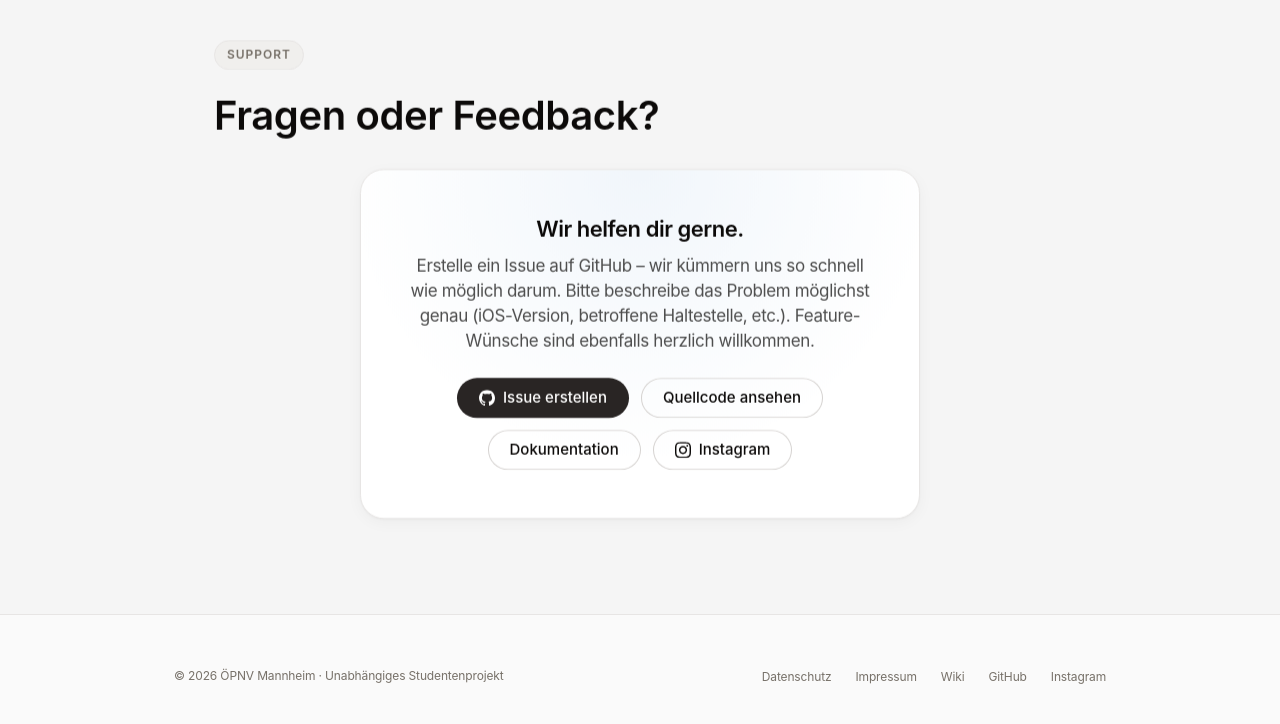
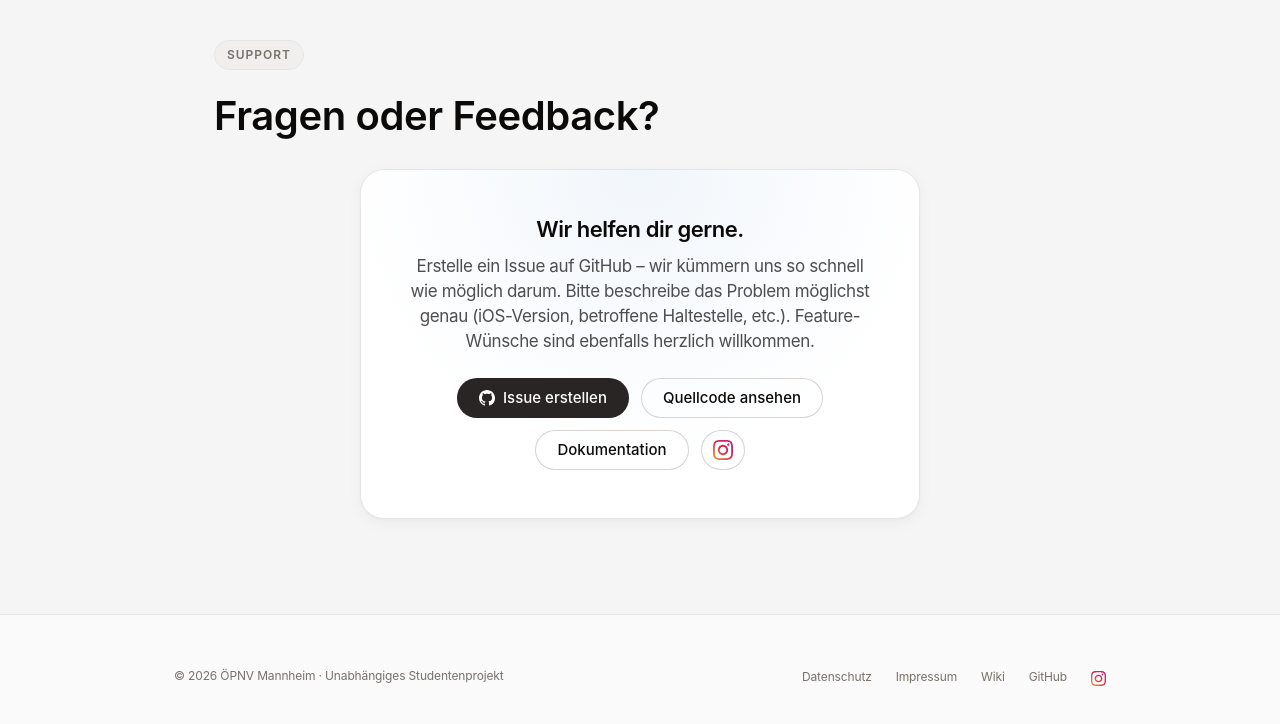
Before and after one commit to friedrichstefan/RNV-Transport-App, a plain HTML site: page docs/index.html in a window 1280 px wide. Shown: the part 7084-7808 px from the top of the page. Drawn offline with Linux system fonts and the light colour scheme.

Commit message:
style: Instagram-Button zeigt Logo mit Gradient statt Text

```diff
--- a/docs/index.html
+++ b/docs/index.html
@@ -461,11 +461,19 @@
         <a href="https://github.com/friedrichstefan/RNV-Transport-App/wiki" class="btn btn-outline" target="_blank" rel="noopener">
           Dokumentation
         </a>
-        <a href="https://www.instagram.com/delta.corelabs/" class="btn btn-outline" target="_blank" rel="noopener">
-          <svg width="16" height="16" viewBox="0 0 24 24" fill="currentColor" aria-hidden="true">
+        <a href="https://www.instagram.com/delta.corelabs/" class="btn btn-instagram" target="_blank" rel="noopener" aria-label="Instagram">
+          <svg width="20" height="20" viewBox="0 0 24 24" fill="url(#ig-grad)" aria-hidden="true">
+            <defs>
+              <linearGradient id="ig-grad" x1="0%" y1="100%" x2="100%" y2="0%">
+                <stop offset="0%"   stop-color="#f09433"/>
+                <stop offset="25%"  stop-color="#e6683c"/>
+                <stop offset="50%"  stop-color="#dc2743"/>
+                <stop offset="75%"  stop-color="#cc2366"/>
+                <stop offset="100%" stop-color="#bc1888"/>
+              </linearGradient>
+            </defs>
             <path d="M12 2.163c3.204 0 3.584.012 4.85.07 3.252.148 4.771 1.691 4.919 4.919.058 1.265.069 1.645.069 4.849 0 3.205-.012 3.584-.069 4.849-.149 3.225-1.664 4.771-4.919 4.919-1.266.058-1.644.07-4.85.07-3.204 0-3.584-.012-4.849-.07-3.26-.149-4.771-1.699-4.919-4.92-.058-1.265-.07-1.644-.07-4.849 0-3.204.013-3.583.07-4.849.149-3.227 1.664-4.771 4.919-4.919 1.266-.057 1.645-.069 4.849-.069zm0-2.163c-3.259 0-3.667.014-4.947.072-4.358.2-6.78 2.618-6.98 6.98-.059 1.281-.073 1.689-.073 4.948 0 3.259.014 3.668.072 4.948.2 4.358 2.618 6.78 6.98 6.98 1.281.058 1.689.072 4.948.072 3.259 0 3.668-.014 4.948-.072 4.354-.2 6.782-2.618 6.979-6.98.059-1.28.073-1.689.073-4.948 0-3.259-.014-3.667-.072-4.947-.196-4.354-2.617-6.78-6.979-6.98-1.281-.059-1.69-.073-4.949-.073zm0 5.838c-3.403 0-6.162 2.759-6.162 6.162s2.759 6.163 6.162 6.163 6.162-2.759 6.162-6.163c0-3.403-2.759-6.162-6.162-6.162zm0 10.162c-2.209 0-4-1.79-4-4 0-2.209 1.791-4 4-4s4 1.791 4 4c0 2.21-1.791 4-4 4zm6.406-11.845c-.796 0-1.441.645-1.441 1.44s.645 1.44 1.441 1.44c.795 0 1.439-.645 1.439-1.44s-.644-1.44-1.439-1.44z"/>
           </svg>
-          Instagram
         </a>
       </div>
     </div>
@@ -481,7 +489,11 @@
       <li><a href="impressum.html">Impressum</a></li>
       <li><a href="https://github.com/friedrichstefan/RNV-Transport-App/wiki" target="_blank" rel="noopener">Wiki</a></li>
       <li><a href="https://github.com/friedrichstefan/RNV-Transport-App" target="_blank" rel="noopener">GitHub</a></li>
-      <li><a href="https://www.instagram.com/delta.corelabs/" target="_blank" rel="noopener">Instagram</a></li>
+      <li><a href="https://www.instagram.com/delta.corelabs/" target="_blank" rel="noopener" aria-label="Instagram">
+        <svg width="15" height="15" viewBox="0 0 24 24" fill="url(#ig-grad)" aria-hidden="true" style="vertical-align:middle">
+          <path d="M12 2.163c3.204 0 3.584.012 4.85.07 3.252.148 4.771 1.691 4.919 4.919.058 1.265.069 1.645.069 4.849 0 3.205-.012 3.584-.069 4.849-.149 3.225-1.664 4.771-4.919 4.919-1.266.058-1.644.07-4.85.07-3.204 0-3.584-.012-4.849-.07-3.26-.149-4.771-1.699-4.919-4.92-.058-1.265-.07-1.644-.07-4.849 0-3.204.013-3.583.07-4.849.149-3.227 1.664-4.771 4.919-4.919 1.266-.057 1.645-.069 4.849-.069zm0-2.163c-3.259 0-3.667.014-4.947.072-4.358.2-6.78 2.618-6.98 6.98-.059 1.281-.073 1.689-.073 4.948 0 3.259.014 3.668.072 4.948.2 4.358 2.618 6.78 6.98 6.98 1.281.058 1.689.072 4.948.072 3.259 0 3.668-.014 4.948-.072 4.354-.2 6.782-2.618 6.979-6.98.059-1.28.073-1.689.073-4.948 0-3.259-.014-3.667-.072-4.947-.196-4.354-2.617-6.78-6.979-6.98-1.281-.059-1.69-.073-4.949-.073zm0 5.838c-3.403 0-6.162 2.759-6.162 6.162s2.759 6.163 6.162 6.163 6.162-2.759 6.162-6.163c0-3.403-2.759-6.162-6.162-6.162zm0 10.162c-2.209 0-4-1.79-4-4 0-2.209 1.791-4 4-4s4 1.791 4 4c0 2.21-1.791 4-4 4zm6.406-11.845c-.796 0-1.441.645-1.441 1.44s.645 1.44 1.441 1.44c.795 0 1.439-.645 1.439-1.44s-.644-1.44-1.439-1.44z"/>
+        </svg>
+      </a></li>
     </ul>
   </div>
 </footer>
--- a/docs/style.css
+++ b/docs/style.css
@@ -317,6 +317,14 @@
   color: var(--c-ink);
   box-shadow: inset 0 0 0 1px var(--c-hairline-solid);
 }
+
+.btn-instagram {
+  background: transparent;
+  box-shadow: inset 0 0 0 1px var(--c-hairline-solid);
+  padding: var(--sp-xs) var(--sp-sm);
+  line-height: 0;
+}
+.btn-instagram:hover { opacity: .7; }
 
 .btn-group { display: flex; gap: var(--sp-sm); flex-wrap: wrap; align-items: center; }
 
```
